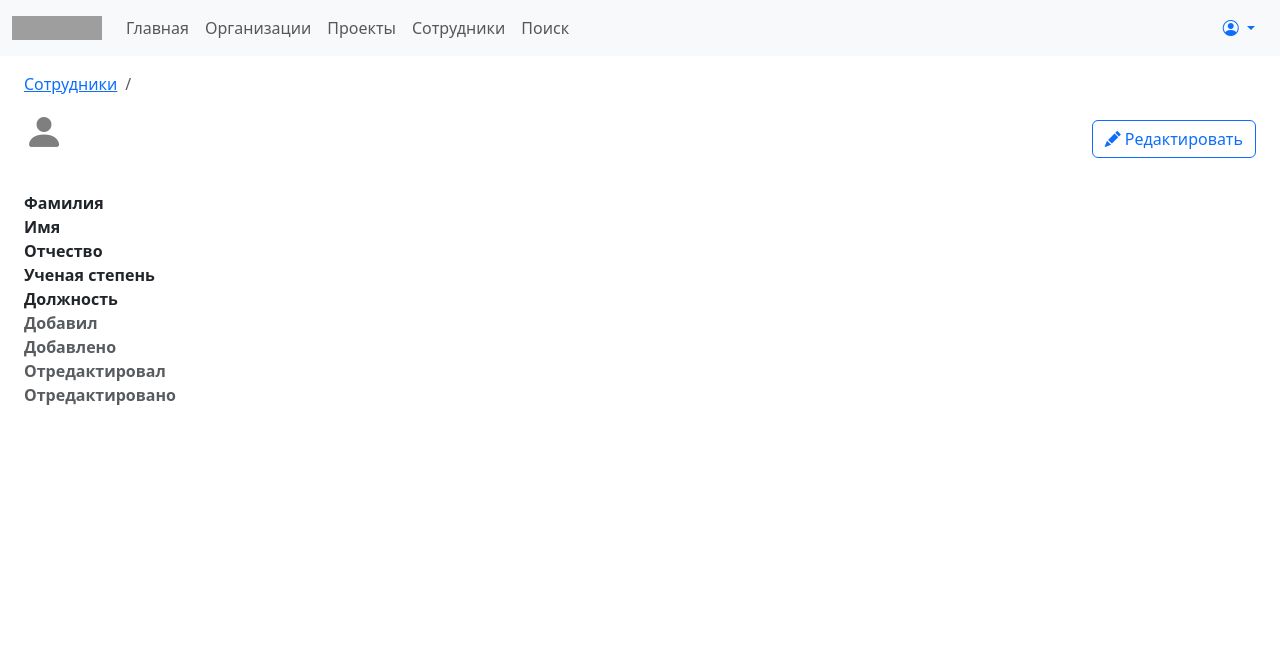
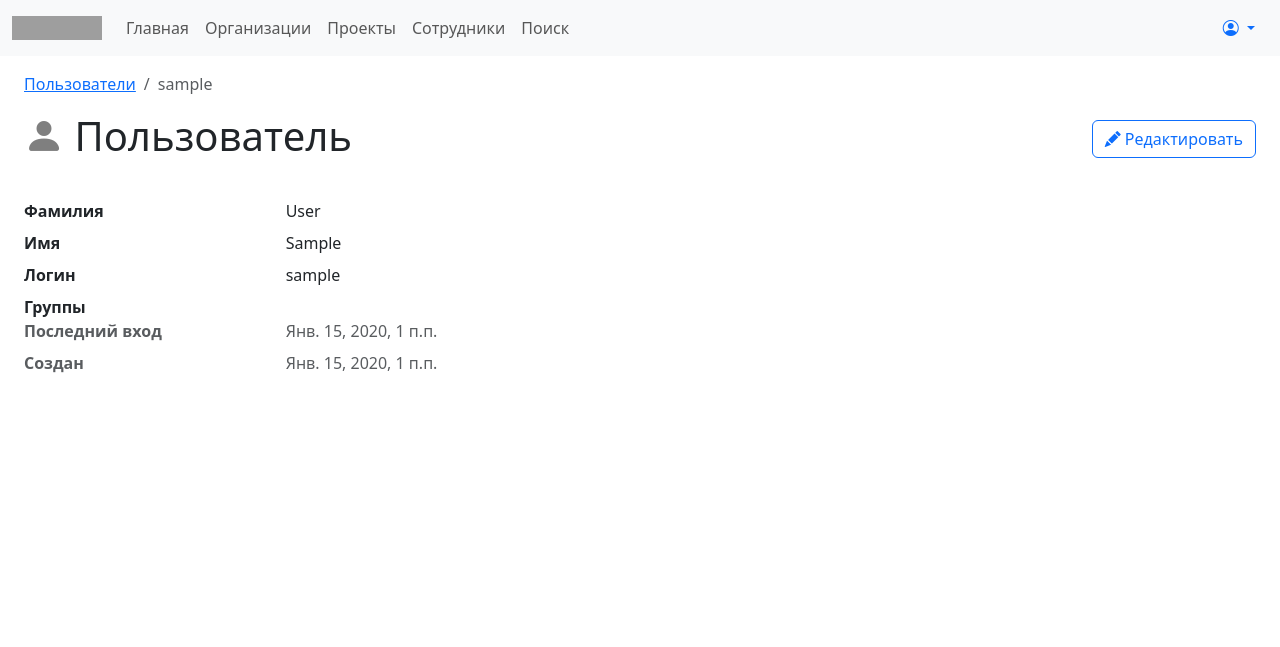
Before and after one commit to kwaket/bphg_orgs, a Django app: page /users/1/ in a window 1280 px wide. Shown: the top 647 px of the page. Run offline with Django 3.2, Linux system fonts and the light colour scheme; a user stored in the database is signed in; tables that the repository leaves empty hold one stand-in row (values such as "Sample post"); some libraries are stand-ins or nearby versions; grey boxes are pictures that could not be loaded.

Commit message:
rewrite user form

```diff
--- a/users/templates/users/user_detail.html
+++ b/users/templates/users/user_detail.html
@@ -4,12 +4,12 @@
 
 <nav aria-label="breadcrumb">
   <ol class="breadcrumb">
-    <li class="breadcrumb-item"><a href="{% url 'employee_list' %}">Сотрудники</a></li>
-    <li class="breadcrumb-item active" aria-current="page">{{ obj.get_full_name }}<li>
+    <li class="breadcrumb-item"><a href="{% url 'user_list' %}">Пользователи</a></li>
+    <li class="breadcrumb-item active" aria-current="page">{{ obj.username }}<li>
   </ol>
 </nav>
 
-{% include 'snippets/page_header.html' with name=page_name url_new=url_new icon_name='bi-person-fill' button_name='Редактировать' %}
+{% include 'snippets/page_header.html' with name=page_name button_url=url_new icon_name='bi-person-fill' button_name='Редактировать' %}
 
 <div class="row">
   <div class="col col-md-12 col-lg-10">
@@ -18,22 +18,15 @@
       <dd class="col-sm-8 col-md-9">{{ obj.last_name }}</dd>
       <dt class="col-sm-4 col-md-3 text-truncate">Имя</dt>
       <dd class="col-sm-8 col-md-9">{{ obj.first_name }}</dd>
-      <dt class="col-sm-4 col-md-3 text-truncate">Отчество</dt>
-      <dd class="col-sm-8 col-md-9">{{ obj.middle_name }}</dd>
-      <dt class="col-sm-4 col-md-3 text-truncate">Ученая степень</dt>
-      <dd class="col-sm-8 col-md-9">{{ obj.degree }}</dd>
-      <dt class="col-sm-4 col-md-3 text-truncate">Должность</dt>
-      <dd class="col-sm-8 col-md-9">{{ obj.role }}</dd>
+      <dt class="col-sm-4 col-md-3 text-truncate">Логин</dt>
+      <dd class="col-sm-8 col-md-9">{{ obj.username }}</dd>
+      <dt class="col-sm-4 col-md-3 text-truncate">Группы</dt>
+      <dd class="col-sm-8 col-md-9">{{ obj.groups.all|join:", " }}</dd>
 
-      <dt class="col-sm-4 col-md-3 text-truncate text-muted">Добавил</dt>
-      <dd class="col-sm-8 col-md-9 text-muted">{{ obj.inserted_by.get_full_name }}</dd>
-      <dt class="col-sm-4 col-md-3 text-truncate text-muted">Добавлено</dt>
-      <dd class="col-sm-8 col-md-9 text-muted">{{ obj.inserted_at }}</dd>
-
-      <dt class="col-sm-4 col-md-3 text-truncate text-muted">Отредактировал</dt>
-      <dd class="col-sm-8 col-md-9 text-muted">{{ obj.updated_by.get_full_name }}</dd>
-      <dt class="col-sm-4 col-md-3 text-truncate text-muted">Отредактировано</dt>
-      <dd class="col-sm-8 col-md-9 text-muted">{{ obj.updated_at }}</dd>
+      <dt class="col-sm-4 col-md-3 text-truncate text-muted">Последний вход</dt>
+      <dd class="col-sm-8 col-md-9 text-muted">{{ obj.last_login }}</dd>
+      <dt class="col-sm-4 col-md-3 text-truncate text-muted">Создан</dt>
+      <dd class="col-sm-8 col-md-9 text-muted">{{ obj.date_joined }}</dd>
     </dl>
   </div>
 </div>
--- a/users/templates/users/user_edit.html
+++ b/users/templates/users/user_edit.html
@@ -6,14 +6,14 @@
 
 <nav aria-label="breadcrumb">
   <ol class="breadcrumb">
-    <li class="breadcrumb-item"><a href="{% url 'employee_list' %}">Сотрудники</a></li>
-    <li class="breadcrumb-item active" aria-current="page">Редактировать сотрудника<li>
+    <li class="breadcrumb-item"><a href="{% url 'user_list' %}">Пользователи</a></li>
+    <li class="breadcrumb-item active" aria-current="page">Редактировать пользователя<li>
   </ol>
 </nav>
 
 <div class="row">
   <div class="col col-md-8 col-lg-6">
-    <h1><span class="bi bi-user-fill"></span>Редактировать сотрудника</h1>
+    <h1><span class="bi bi-user-fill"></span>Редактировать пользователя</h1>
     <form method="POST" class="post-form">{% csrf_token %}
         {% bootstrap_form form %}
         <button type="submit" class="save btn btn-success">
--- a/users/views.py
+++ b/users/views.py
@@ -1,4 +1,4 @@
-from users.forms import UserCreateFrom
+from users.forms import UserCreateForm
 from django.shortcuts import redirect, render
 from django.urls import reverse
 from django.shortcuts import get_object_or_404
@@ -25,20 +25,43 @@ def user_list(request):
 
 def user_new(request):
     if request.method == "POST":
-        form = UserCreateFrom(request.POST)
+        form = UserCreateForm(request.POST)
         if form.is_valid():
             user = form.save()
+            group = get_object_or_404(Group, pk=int(form.data['group']))
+            user.groups.add(group)
+            user.save()
             return redirect('user_detail', pk=user.pk)
     else:
-        form = UserCreateFrom()
+        form = UserCreateForm()
     return render(request, 'users/user_new.html', {'form': form})
 
 
 def user_detail(request, pk):
     user = get_object_or_404(User, pk=pk)
-    return render(request, 'users/user_detail.html', {'user': user})
+    url_new = reverse('user_edit', args=[], kwargs={'pk': user.pk})
+    args = {
+        'obj': user,
+        'url_new': url_new,
+        'page_name': 'Пользователь'
+        }
+    return render(request, 'users/user_detail.html', args)
 
 
 def user_edit(request, pk):
     user = get_object_or_404(User, pk=pk)
-    return render(request, 'users/user_edit.html', {'user': user})
+    if request.method == 'POST':
+        form = UserCreateForm(request.POST, instance=user)
+        if form.is_valid():
+            user = form.save()
+            group = get_object_or_404(Group, pk=int(form.data['group']))
+            user.groups.add(group)
+            user.save()
+            return redirect('user_detail', pk=user.pk)
+    else:
+        form = UserCreateForm(instance=user)
+    args = {
+        'user': user,
+        'form': form
+    }
+    return render(request, 'users/user_edit.html', args)
```
Also changed, not shown: users/forms.py (+4 -3 lines).
